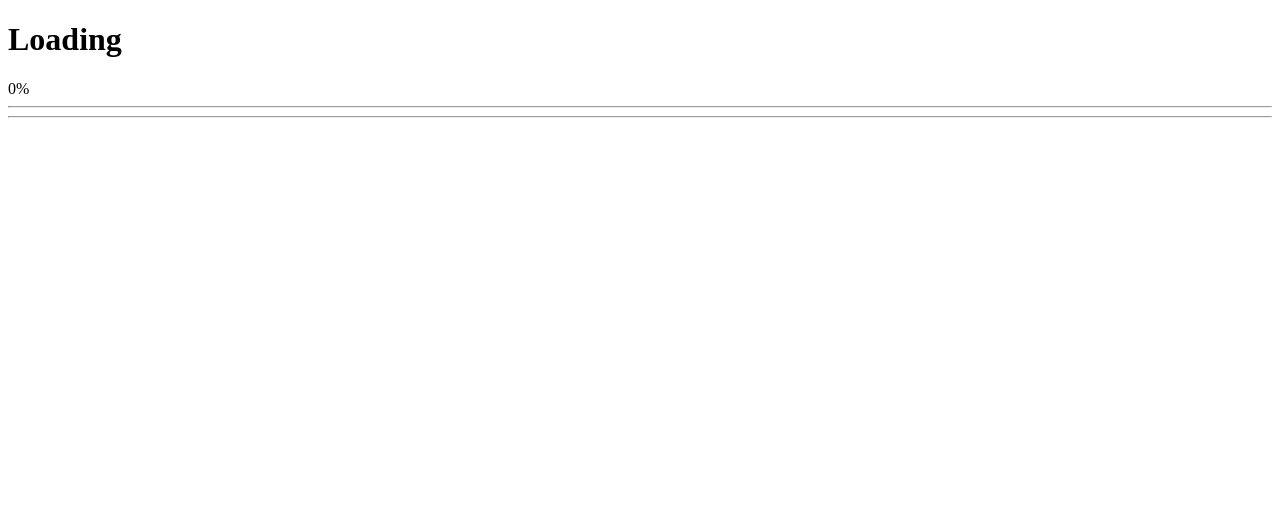
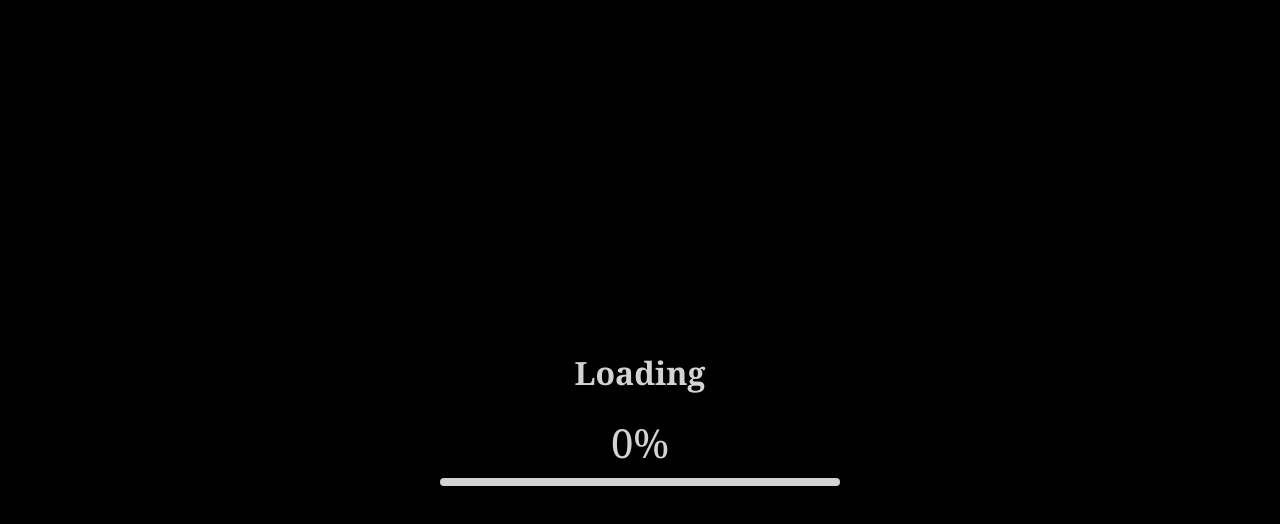
Before and after one commit to KodeKing22/Loading-Bar, a plain HTML site: page index.html in a window 1280 px wide. Drawn offline with Linux system fonts and the light colour scheme.

Commit message:
created and completed css file

```diff
--- a/index.html
+++ b/index.html
@@ -5,6 +5,7 @@
     <meta http-equiv="X-UA-Compatible" content="IE=edge">
     <meta name="viewport" content="width=device-width, initial-scale=1.0">
     <title>Loading Bar</title>
+    <link rel="stylesheet" href="style.css">
 </head>
 <body>
     <div class="container">
--- /dev/null
+++ b/style.css
@@ -0,0 +1,37 @@
+body{
+    margin: 0;
+    display: flex;
+    justify-content: center;
+    height: 100vh;
+    align-items: center;
+    background-color: black;
+    color: lightgrey;
+    font-family: Cambria, Cochin, Georgia, Times, 'Times New Roman', serif;
+}
+
+.container{
+    text-align: center;
+    width: 400px;
+    position: relative;
+}
+
+.counter{
+    font-size: 40px;
+}
+
+.loading-bar-back{
+    position: absolute;
+    height: 8px;
+    background-color: lightgray;
+    width: 100%;
+    border-radius: 5px;
+    border: none;
+}
+.loading-bar-front{
+    position: absolute;
+    height: 8px;
+    background-color: orange;
+    width: 0%;
+    border-radius: 5px;
+    border: none;
+}
```
